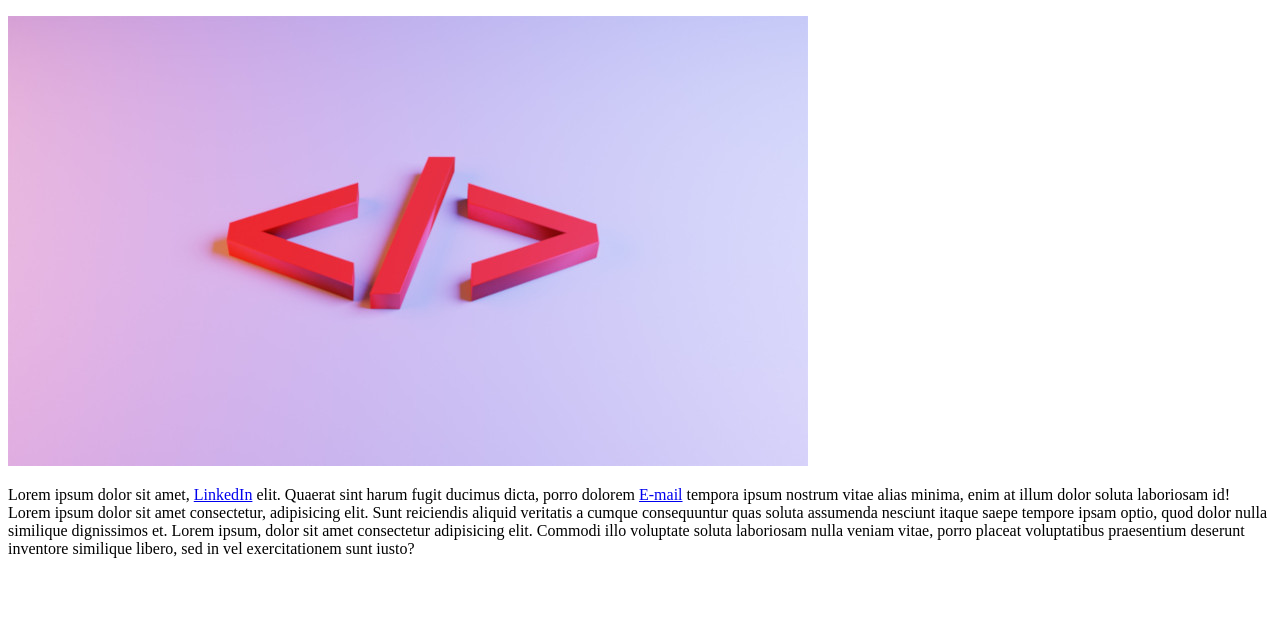
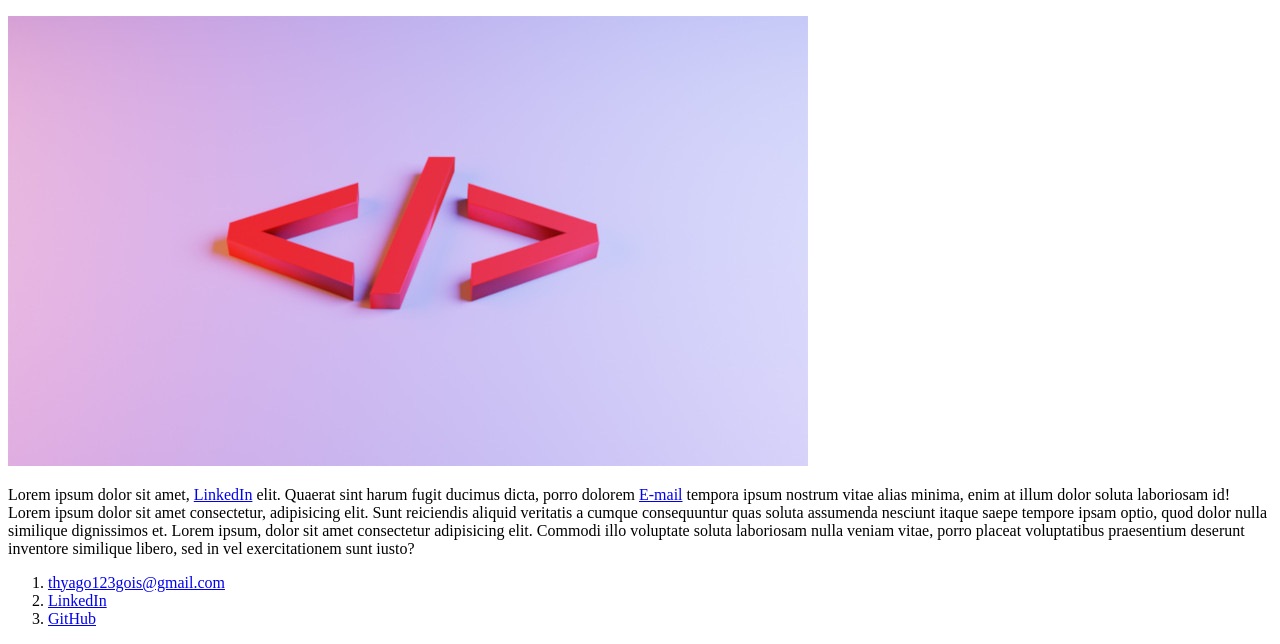
Before and after one commit to thyagoerick/CURSO_HTML5eCSS3, a plain HTML site: page index.html in a window 1280 px wide. Shown: the part 274-918 px from the top of the page. Before the commit the page ends 848 px from the top, so only its background shows below. Drawn offline with Linux system fonts and the light colour scheme.

Commit message:
Adicionando uma lista de contatos ao rodapé

```diff
--- a/index.html
+++ b/index.html
@@ -21,13 +21,25 @@
                     <img src="../TagF.jpg" alt="Tag HTML de fechamento">
                 </header>
                 <p>
-                    Lorem ipsum dolor sit amet, <a href="linkedin.com/in/thyagoerick/" target="_blank">LinkedIn</a> elit. Quaerat sint harum fugit ducimus dicta, porro dolorem <a href="mailto:thyago123gois@gmail.com">E-mail</a> tempora ipsum nostrum vitae alias minima, enim at illum dolor soluta laboriosam id! Lorem ipsum dolor sit amet consectetur, adipisicing elit. Sunt reiciendis aliquid veritatis a cumque consequuntur quas soluta assumenda nesciunt itaque saepe tempore ipsam optio, quod dolor nulla similique dignissimos et. Lorem ipsum, dolor sit amet consectetur adipisicing elit. Commodi illo voluptate soluta laboriosam nulla veniam vitae, porro placeat voluptatibus praesentium deserunt inventore similique libero, sed in vel exercitationem sunt iusto?
+                    Lorem ipsum dolor sit amet, <a href="https://www.linkedin.com/in/thyagoerick" target="_blank">LinkedIn</a> elit. Quaerat sint harum fugit ducimus dicta, porro dolorem <a href="mailto:thyago123gois@gmail.com">E-mail</a> tempora ipsum nostrum vitae alias minima, enim at illum dolor soluta laboriosam id! Lorem ipsum dolor sit amet consectetur, adipisicing elit. Sunt reiciendis aliquid veritatis a cumque consequuntur quas soluta assumenda nesciunt itaque saepe tempore ipsam optio, quod dolor nulla similique dignissimos et. Lorem ipsum, dolor sit amet consectetur adipisicing elit. Commodi illo voluptate soluta laboriosam nulla veniam vitae, porro placeat voluptatibus praesentium deserunt inventore similique libero, sed in vel exercitationem sunt iusto?
                 </p>
 
             </article>
         </section>
 
-        <footer></footer>
+        <footer>
+            <ol>
+                <li>
+                    <a href="mailto:thyago123gois@gmail.com">thyago123gois@gmail.com</a>
+                </li>
+                <li>
+                    <a href="https://www.linkedin.com/in/thyagoerick" target="_blank">LinkedIn</a>
+                </li>
+                <li>
+                     <a href="https://github.com/thyagoerick" target="_blank">GitHub</a>
+                </li>
+            </ol>
+        </footer>
 
     </body>
 </html>
```
